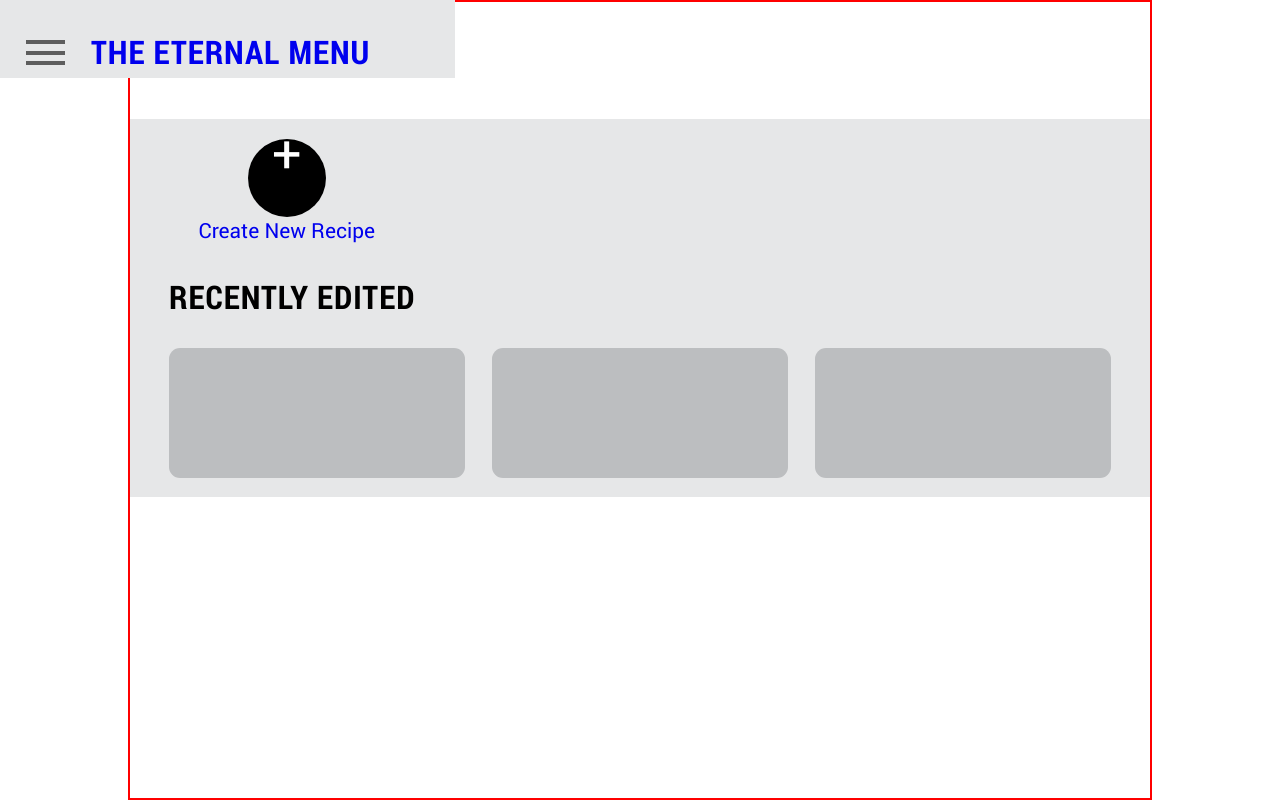
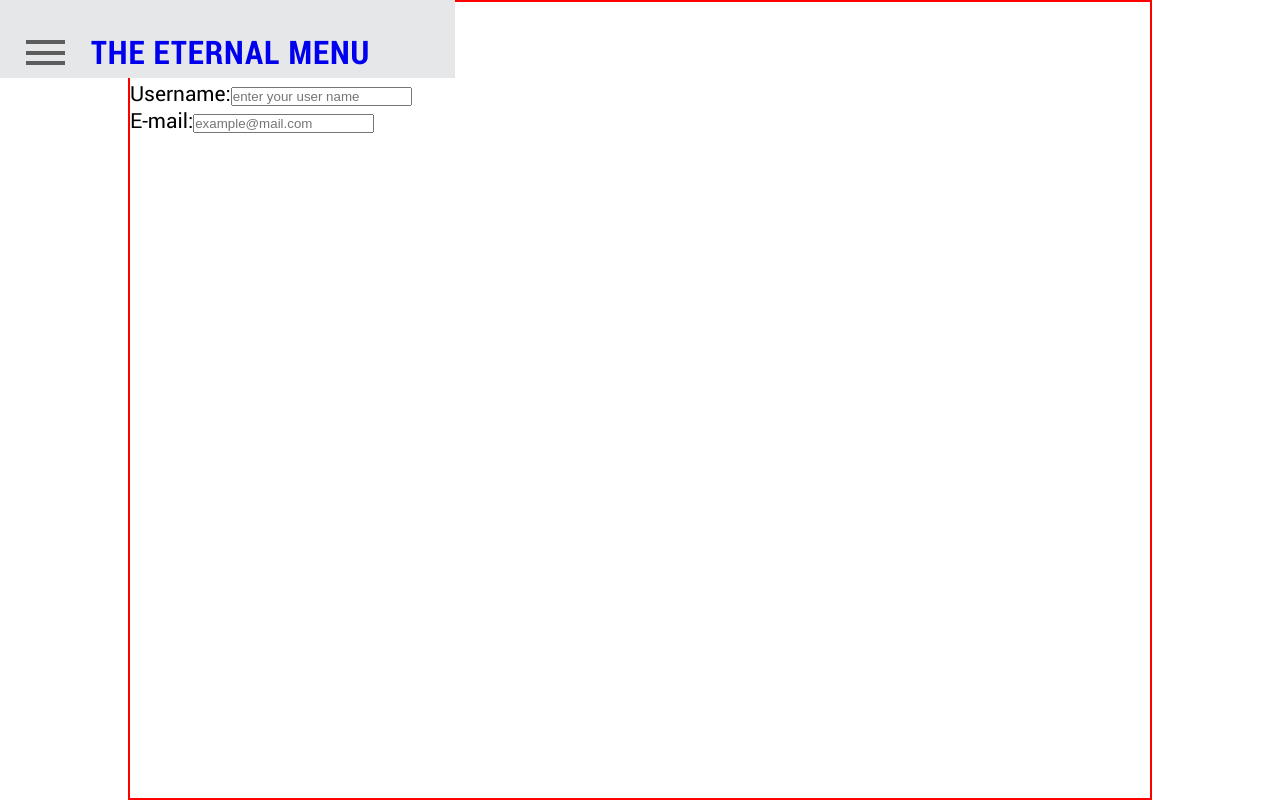
Before and after one commit to nadgerz/theEternalMenu, a React (Vite) app: page /details/1 in a window 1280 px wide. Built offline with nearby package versions, Linux system fonts and the light colour scheme.

Commit message:
set up form files, importing Login.js into App.js

```diff
--- a/src/App.js
+++ b/src/App.js
@@ -2,6 +2,7 @@ import React from 'react';
 import ReactDOM from 'react-dom';
 // import { Router, Link } from '@reach/router';
 import { Link } from '@reach/router';
+import Login from './Login';
 import './assets/CSS/app.css';
 
 // import SearchParams from './SearchParams';
@@ -28,27 +29,29 @@ const App = () => {
       </header>
 
       <main id={'main'}>
-        <div className={'add-and-recents'}>
-          <div className="add-new">
-            <Link to="/">
-              <div className="icon">+</div>
-              Create New Recipe
-            </Link>
-          </div>
+        {/*<div className={'add-and-recents'}>*/}
+        {/*  <div className="add-new">*/}
+        {/*    <Link to="/">*/}
+        {/*      <div className="icon">+</div>*/}
+        {/*      Create New Recipe*/}
+        {/*    </Link>*/}
+        {/*  </div>*/}
+        {/*  */}
+        {/*  <div className="recents">*/}
+        {/*    <h3>RECENTLY EDITED</h3>*/}
+        {/*    <div className="recent-dishes">*/}
+        {/*      <div className="recent-dish"></div>*/}
+        {/*      <div className="recent-dish"></div>*/}
+        {/*      <div className="recent-dish"></div>*/}
+        {/*    </div>*/}
+        {/*  </div>*/}
+        {/*</div>*/}
+        {/*<Router>*/}
+        {/*<SearchParams path={'/'}/>*/}
+        {/*<Recipe path={'/details/:id'}/>*/}
+        {/*</Router>*/}
 
-          <div className="recents">
-            <h3>RECENTLY EDITED</h3>
-            <div className="recent-dishes">
-              <div className="recent-dish"></div>
-              <div className="recent-dish"></div>
-              <div className="recent-dish"></div>
-            </div>
-          </div>
-          {/*<Router>*/}
-          {/*<SearchParams path={'/'}/>*/}
-          {/*<Recipe path={'/details/:id'}/>*/}
-          {/*</Router>*/}
-        </div>
+        <Login />
       </main>
     </React.StrictMode>
   );
--- /dev/null
+++ b/src/Login.js
@@ -0,0 +1,43 @@
+import React from 'react';
+// import ReactDOM from 'react-dom';
+// import { Router, Link } from '@reach/router';
+// import { Link } from '@reach/router';
+
+const Login = () => {
+  // const { name, animal, breed, media, location, id } = props;
+
+  // let hero = "http://placecorgi.com/300/300";
+
+  // if (media.length) {
+  //   hero = media[0].small;
+  // }
+
+  return (
+    <div id={'login'} className="login">
+      {/* The action attribute defines the location (URL) where the form's collected data should be sent when it is submitted.*/}
+      {/* The method attribute defines which HTTP method to send the data with (it can be "get" or "post").*/}
+      <form action="/form-handler" method="post">
+        <div>
+          <label htmlFor="name">Username:</label>
+          <input
+            type="text"
+            id="user-name"
+            name="user_name"
+            placeholder={'enter your user name'}
+          />
+        </div>
+        <div>
+          <label htmlFor="mail">E-mail:</label>
+          <input
+            type="email"
+            id="user-email"
+            name="user_mail"
+            placeholder={'example@mail.com'}
+          />
+        </div>
+      </form>
+    </div>
+  );
+};
+
+export default Login;
```
Also changed, not shown: src/RecipeForm.js (added, +14 -0 lines).
